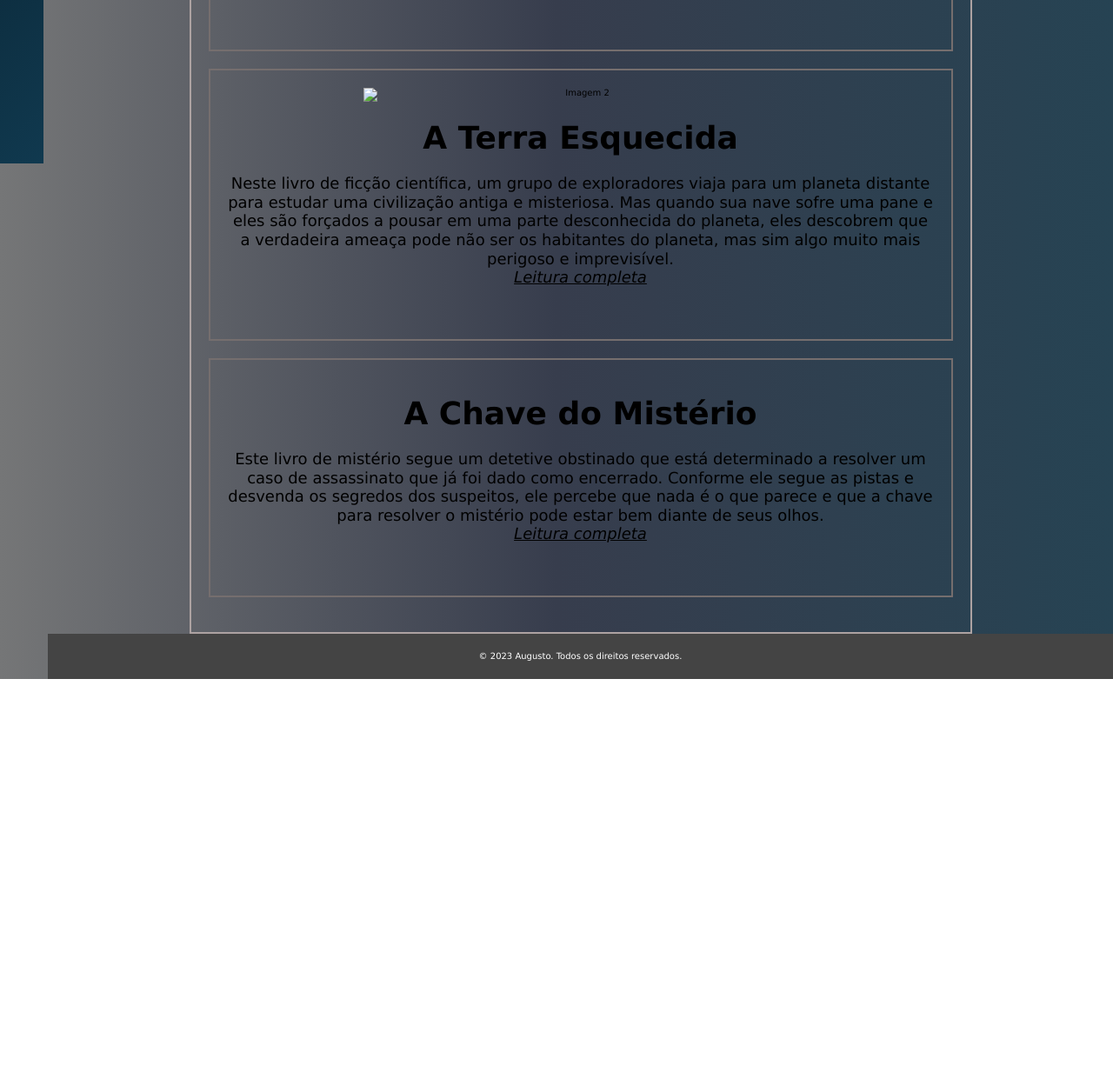
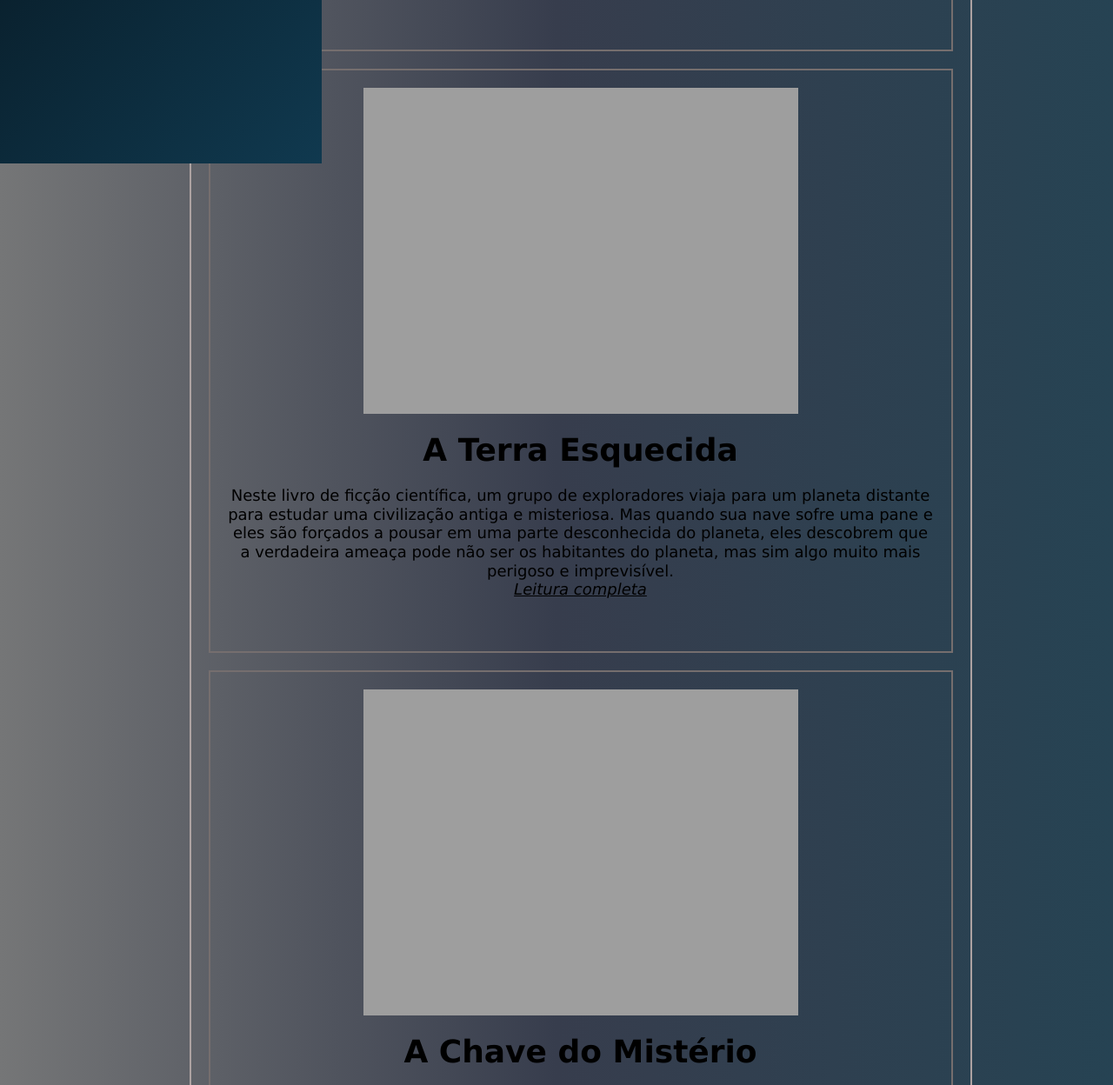
Before and after one commit to augugusto145/projeto-site-escritor, a plain HTML site: page index.html in a window 1280 px wide. Shown: the part 612-1860 px from the top of the page at 87% size. Before the commit the page ends 1393 px from the top, so only its background shows below. Drawn offline with Linux system fonts and the light colour scheme; the site is published under a folder, as on GitHub Pages, so addresses that start at the root find nothing.

Commit message:
Update index.html

```diff
--- a/index.html
+++ b/index.html
@@ -52,13 +52,13 @@
 			<p> Este romance emocionante conta a história de uma mulher que é a única sobrevivente de um ataque brutal a sua família. Enquanto tenta se recuperar do trauma e lidar com a culpa de ter sobrevivido, ela começa a investigar o crime por conta própria e descobre segredos sombrios que podem colocar sua vida em perigo.<br><a href="">Leitura completa</a></p>
 		</section></div>
 		<section>
-			<img src="/img/DALL·E 2023-04-06 13.18.39 - A Chave do Mistério.png" width="500px" alt="Imagem 2">
+			<img src="./img/DALL·E 2023-04-06 13.18.39 - A Chave do Mistério.png" width="500px" alt="Imagem 2">
 			<h2>A Terra Esquecida</h2>
 			<p>Neste livro de ficção científica, um grupo de exploradores viaja para um planeta distante para estudar uma civilização antiga e misteriosa. Mas quando sua nave sofre uma pane e eles são forçados a pousar em uma parte desconhecida do planeta, eles descobrem que a verdadeira ameaça pode não ser os habitantes do planeta, mas sim algo muito mais perigoso e imprevisível.<br><a href="">Leitura completa</a></p>
 		</section>
 		<section>
 
-			<img src="/img/DALL·E 2023-04-06 13.19.43 - _A Terra Esquecida.png" width="500px" alt="">
+			<img src="./img/DALL·E 2023-04-06 13.19.43 - _A Terra Esquecida.png" width="500px" alt="">
 			<h2>A Chave do Mistério</h2>
 			<p>Este livro de mistério segue um detetive obstinado que está determinado a resolver um caso de assassinato que já foi dado como encerrado. Conforme ele segue as pistas e desvenda os segredos dos suspeitos, ele percebe que nada é o que parece e que a chave para resolver o mistério pode estar bem diante de seus olhos.<br><a href="">Leitura completa</a></p>
 
```
